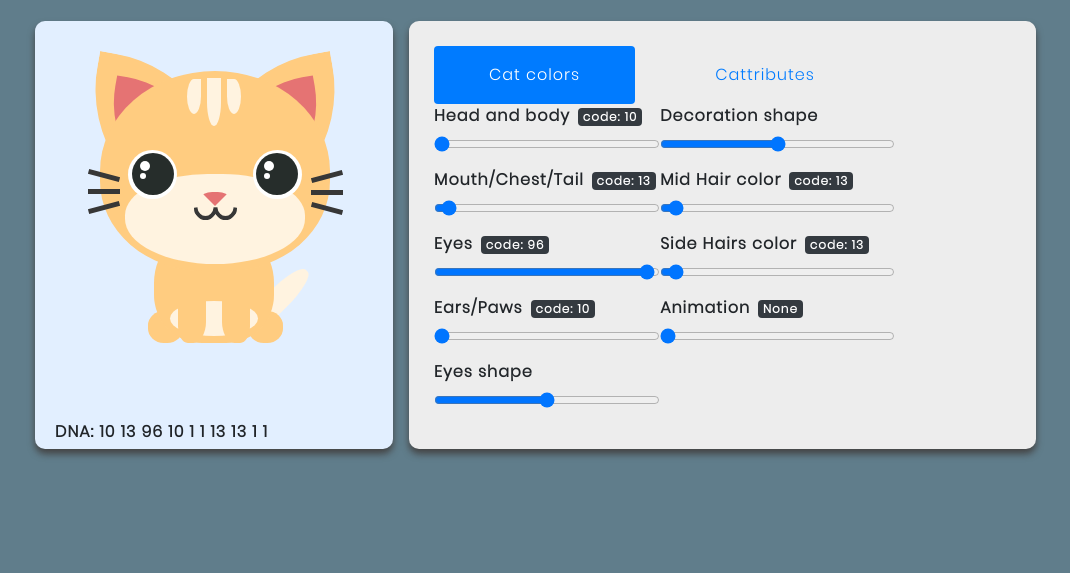
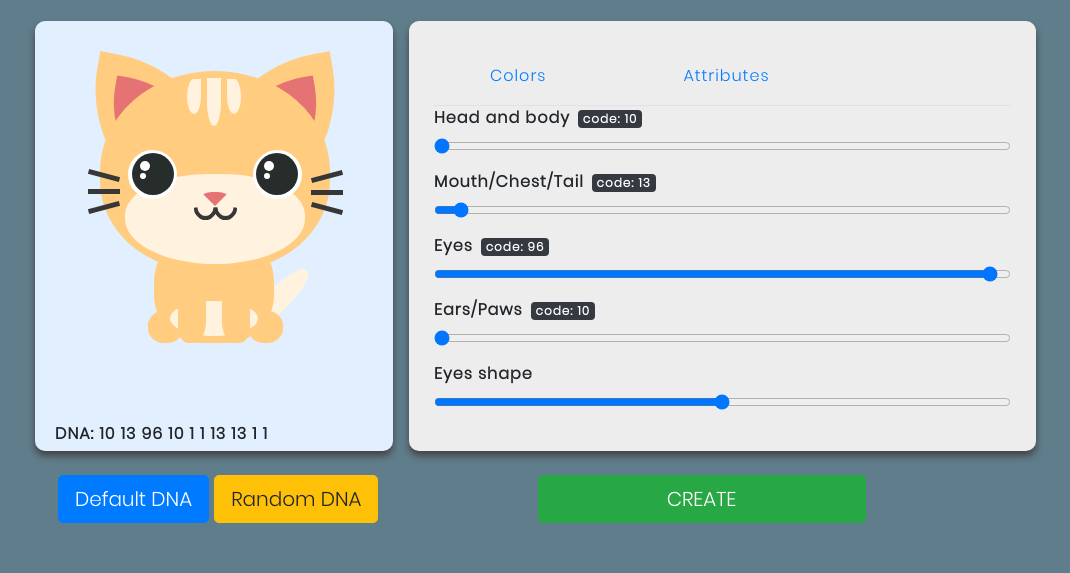
Before and after one commit to plamen5rov/Kitties-Factory, a plain HTML site: page client/index.html in a window 1280 px wide. Shown: the part 227-800 px from the top of the page, without its empty margins (76-1146 px from the left). Drawn offline with Linux system fonts and the light colour scheme.

Commit message:
tabs refactoring

```diff
--- a/client/index.html
+++ b/client/index.html
@@ -24,6 +24,7 @@
                 <p class="c-white">Create your custom Kitty</p>
             </div>
             <div class="row">
+
                 <div class="col-lg-4 catBox m-2 light-b-shadow">
                     <div class="cat ">
                         <div class="cat__ear">
@@ -97,32 +98,37 @@
                     </div>
                 </div>
                 <div class="col-lg-7 cattributes m-2 light-b-shadow">
-                    <ul class="nav nav-pills">
-                        <li class="nav-item">
-                            <a class="nav-link active" aria-current="page" href="#">Cat colors</a>
-                            <div id="catColors">
+                    <nav>
+                        <ul class="nav nav-tabs">
+                            <li class="nav-item"><a href="#catColors" class="nav-link" role="tab"
+                                    data-toggle="tab">Colors</a></li>
+                            <li class="nav-item"><a href="#catAttributes" class="nav-link" role="tab"
+                                    data-toggle="tab">Attributes</a></li>
+                        </ul>
+                    </nav>
+
+                    <div class="tab-content">
+
+                        <div id="catColors" role="tabpanel" class="tab-pane active">
                             <!-- Head and body colors -->
                             <div class="form-group">
-                                    <label for="formControlRange"><b>Head and body</b><span
-                                            class="badge badge-dark ml-2" id="headcode"></span></label>
+                                <label for="formControlRange"><b>Head and body</b><span class="badge badge-dark ml-2"
+                                        id="headcode"></span></label>
                                 <input type="range" min="10" max="98" class="form-control-range" id="bodycolor">
                             </div>
                             <!-- Mouth colors -->
-
                             <div class="form-group">
-                                    <label for="formControlRange"><b>Mouth/Chest/Tail</b><span
-                                            class="badge badge-dark ml-2" id="mouthcode"></span></label>
+                                <label for="formControlRange"><b>Mouth/Chest/Tail</b><span class="badge badge-dark ml-2"
+                                        id="mouthcode"></span></label>
                                 <input type="range" min="10" max="98" class="form-control-range" id="mouthcolor">
                             </div>
                             <!-- Eyes colors -->
-
                             <div class="form-group">
                                 <label for="formControlRange"><b>Eyes</b><span class="badge badge-dark ml-2"
                                         id="eyescode"></span></label>
                                 <input type="range" min="10" max="98" class="form-control-range" id="eyescolor">
                             </div>
                             <!-- Ears colors -->
-
                             <div class="form-group">
                                 <label for="formControlRange"><b>Ears/Paws</b><span class="badge badge-dark ml-2"
                                         id="earscode"></span></label>
@@ -130,61 +136,60 @@
                             </div>
 
                             <!-- Eyes shape -->
-
                             <div class="form-group">
                                 <label for="formControlRange"><b>Eyes shape</b><span class="badge badge-dark ml-2"
                                         id="eyeName"></span></label>
                                 <input type="range" min="1" max="7" class="form-control-range" id="eyeshape">
                             </div>
                         </div>
-                        </li>
 
-                        <li class="nav-item">
-                            <a class="nav-link" href="#">Cattributes</a>
-                            <div id="catColors">
+                        <div id="catAttributes" role="tabpanel" class="tab-pane">
                             <!-- Decoration shape -->
-
                             <div class="form-group">
-                                    <label for="formControlRange"><b>Decoration shape</b><span
-                                            class="badge badge-dark ml-2" id="decorationName"></span></label>
-                                    <input type="range" min="1" max="5" class="form-control-range"
-                                        id="decorationPattern">
+                                <label for="formControlRange"><b>Decoration shape</b><span class="badge badge-dark ml-2"
+                                        id="decorationName"></span></label>
+                                <input type="range" min="1" max="5" class="form-control-range" id="decorationPattern">
                             </div>
 
 
                             <!-- Mid Hair colors -->
-
                             <div class="form-group">
-                                    <label for="formControlRange"><b>Mid Hair color</b><span
-                                            class="badge badge-dark ml-2" id="decorationMidCode"></span></label>
+                                <label for="formControlRange"><b>Mid Hair color</b><span class="badge badge-dark ml-2"
+                                        id="decorationMidCode"></span></label>
                                 <input type="range" min="10" max="98" class="form-control-range" id="decorationMid">
                             </div>
 
                             <!-- Side Hairs colors -->
-
                             <div class="form-group">
-                                    <label for="formControlRange"><b>Side Hairs color</b><span
-                                            class="badge badge-dark ml-2" id="decorationSidesCode"></span></label>
-                                    <input type="range" min="10" max="98" class="form-control-range"
-                                        id="decorationSides">
+                                <label for="formControlRange"><b>Side Hairs color</b><span class="badge badge-dark ml-2"
+                                        id="decorationSidesCode"></span></label>
+                                <input type="range" min="10" max="98" class="form-control-range" id="decorationSides">
                             </div>
 
                             <!-- Animation -->
-
                             <div class="form-group">
                                 <label for="formControlRange"><b>Animation</b><span class="badge badge-dark ml-2"
                                         id="animationCode"></span></label>
                                 <input type="range" min="1" max="4" class="form-control-range" id="animation">
                             </div>
                         </div>
-                        </li>
-
-                    </ul>
                     </div>
 
 
 
 
+                </div>
+
+            </div>
+            <div class="row">
+                <div align="left" class="col-lg-5 ButtonRaw m-3">
+                    <button type="button" class="btn btn-primary default btn-lg" id="default">Default DNA</button>
+                    <button type="button" class="btn btn-warning random btn-lg" id="random">Random DNA</button>
+                </div>
+                <div align="center" class="col-lg-4 ButtonRaw m-3">
+                    <button type="button" class="btn btn-success btn-lg btn-block createCatBtn"
+                        id="create">CREATE</button>
+                </div>
             </div>
 
 
```
Lines whose indentation alone changed are shown as unchanged.
